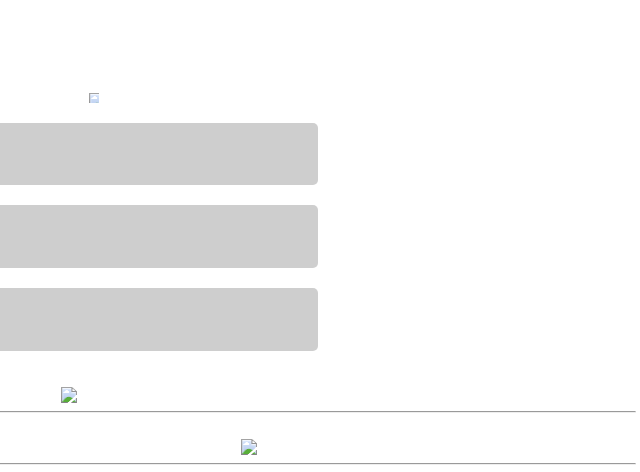
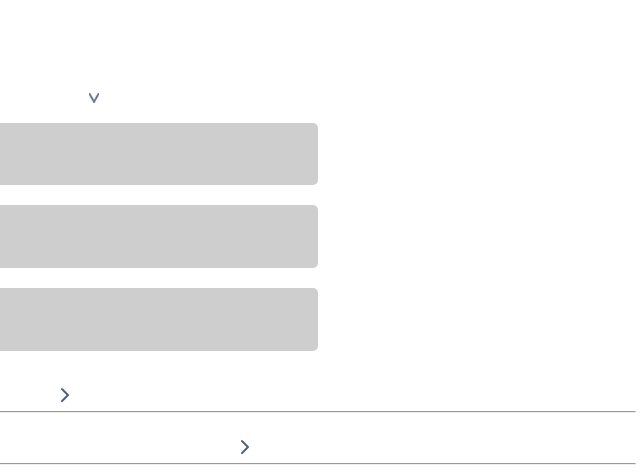
Before and after one commit to maserekafelex/Mobile-porto-1, a website: page index.html in a window 1280 px wide. Shown: the part 6067-6539 px from the top of the page, 634-1274 px from the left. Drawn offline with Linux system fonts and the light colour scheme; the site is published under a folder, as on GitHub Pages, so addresses that start at the root find nothing.

Commit message:
Fix broken image link

```diff
--- a/index.html
+++ b/index.html
@@ -175,7 +175,7 @@
                 <div class="inform">
                     <button class="btn-about">Get my resume</button>
                     </div class="inform">
-                    <h3 class="fraze">Languages <img src="/images/arrows/dropdown.png" alt="#"></h3>
+                    <h3 class="fraze">Languages <img src="images/arrows/dropdown.png" alt="#"></h3>
                     <ul class="language-list">
                         <li class="la-list"><img src="images/bg/js.png" alt="js.png" class="img-tag"><span>JavaScript</span></li>
                         <li class="la-list"><img src="images/bg/html.png" alt="html.png" class="img-tag"><span>HTML</span></HTML></li>
@@ -183,10 +183,10 @@
                     </ul>
 
                     <ul>
-                    <li class="frm">Framework <img src="/images/arrows/Union.png">
+                    <li class="frm">Framework <img src="images/arrows/Union.png">
                     <hr>
                 </li>
-                    <li class="fa-list">Skills<img src="/images/arrows/Union.png">
+                    <li class="fa-list">Skills<img src="images/arrows/Union.png">
                     <hr>
                 </li>
                 </ul>
```
